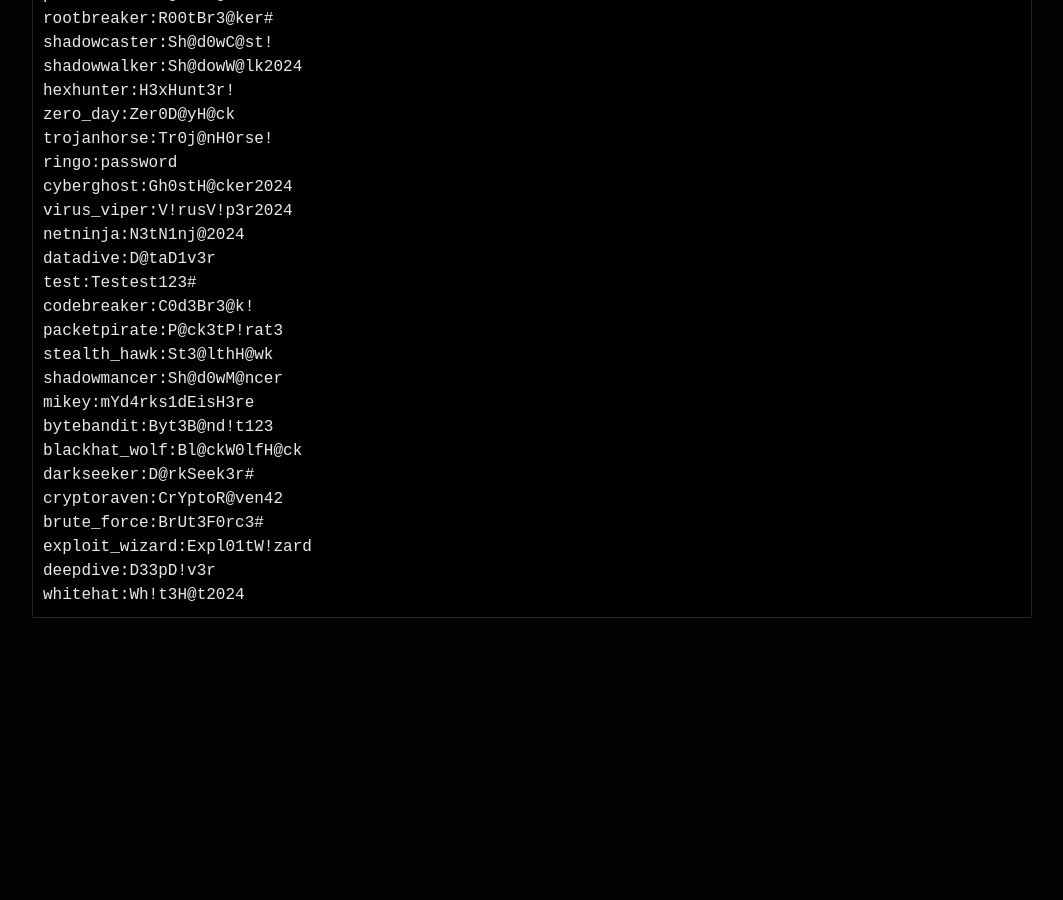
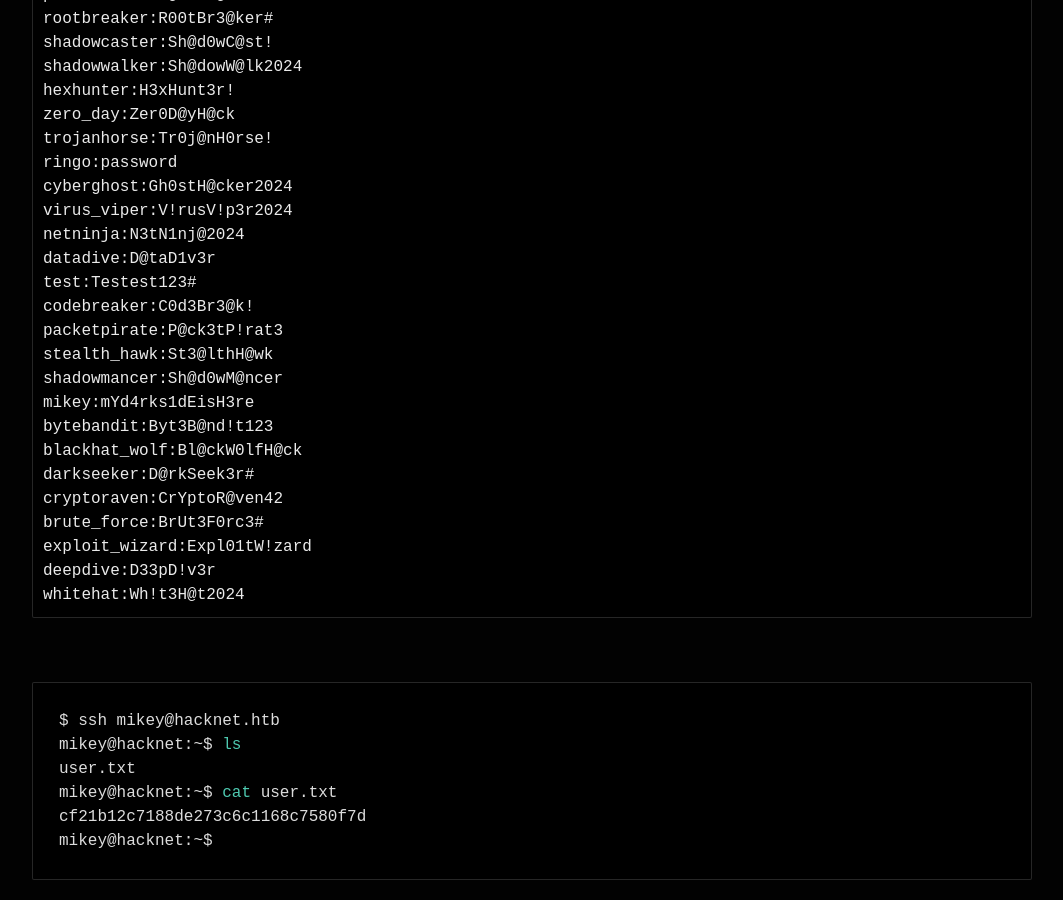
Before and after one commit to 20kilograma/blog, a Jekyll site: the page built from hacknet-htb.md, in a window 1280 px wide and 900 px high, scrolled down 3035 px. Shown: the whole window, without its empty margins (108-1171 px from the left). Built offline with Jekyll 4.4.1, drawn with Linux system fonts in a browser that asks for light colours; nearby versions of some CDN libraries; some web fonts are replaced; our own code applies the rules of GitHub Pages for plain Markdown files; before the commit the page ends 3673 px from its top, so only the background shows below that.

Commit message:
Add SSH command example to hacknet-htb.md

```diff
--- a/hacknet-htb.md
+++ b/hacknet-htb.md
@@ -75,3 +75,11 @@ exploit_wizard:Expl01tW!zard
 deepdive:D33pD!v3r
 whitehat:Wh!t3H@t2024
 </code></pre>
+<br>
+<pre><code class="language-bash">$ ssh mikey@hacknet.htb
+mikey@hacknet:~$ ls
+user.txt
+mikey@hacknet:~$ cat user.txt
+cf21b12c7188de273c6c1168c7580f7d
+mikey@hacknet:~$
+</code></pre>
```
